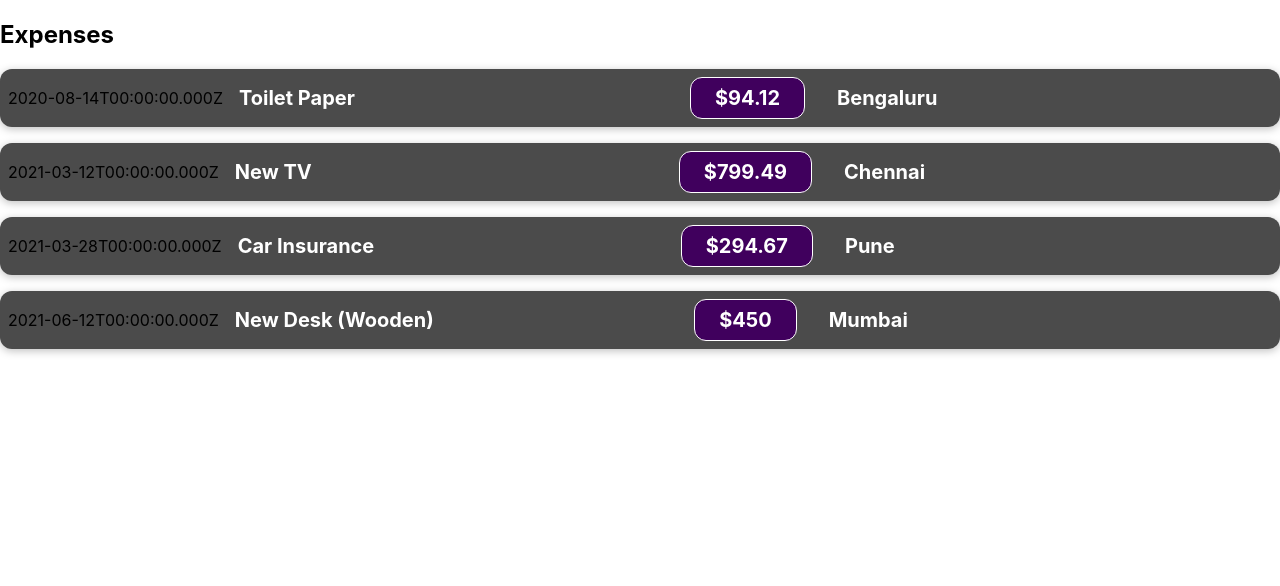
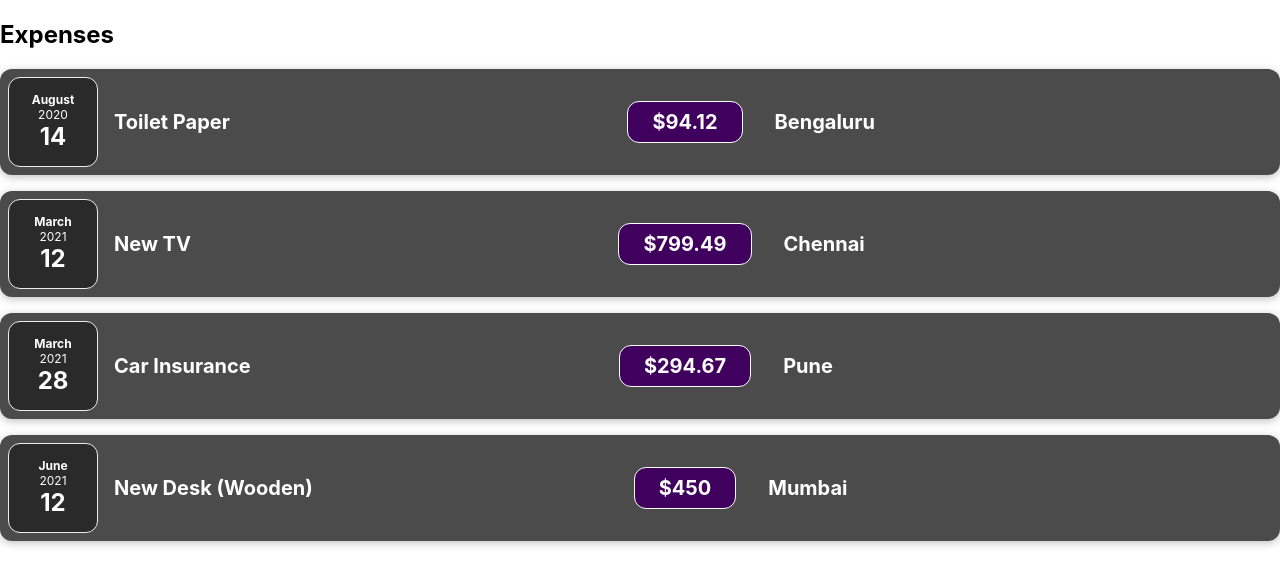
Before and after one commit to manupuranic/first-react-app, a React (Create React App) app: page / in a window 1280 px wide. Shown: the top 586 px of the page. Built offline with nearby package versions, Linux system fonts and the light colour scheme.

Commit message:
Making Components Smaller and Readable

```diff
--- /dev/null
+++ b/src/components/ExpenseDate.css
@@ -0,0 +1,26 @@
+.expense-date {
+  display: flex;
+  flex-direction: column;
+  width: 5.5rem;
+  height: 5.5rem;
+  border: 1px solid #ececec;
+  background-color: #2a2a2a;
+  color: white;
+  border-radius: 12px;
+  align-items: center;
+  justify-content: center;
+}
+
+.expense-date__month {
+  font-size: 0.75rem;
+  font-weight: bold;
+}
+
+.expense-date__year {
+  font-size: 0.75rem;
+}
+
+.expense-date__day {
+  font-size: 1.5rem;
+  font-weight: bold;
+}
--- /dev/null
+++ b/src/components/ExpenseDate.js
@@ -0,0 +1,16 @@
+import "./ExpenseDate.css";
+
+const ExpenseDate = (props) => {
+  const month = props.date.toLocaleString("en-US", { month: "long" });
+  const year = props.date.getFullYear();
+  const day = props.date.toLocaleString("en-US", { day: "2-digit" });
+  return (
+    <div className="expense-date">
+      <div className="expense-date__month">{month}</div>
+      <div className="expense-date__year">{year}</div>
+      <div className="expense-date__day">{day}</div>
+    </div>
+  );
+};
+
+export default ExpenseDate;
--- /dev/null
+++ b/src/components/ExpenseDetails.js
@@ -0,0 +1,13 @@
+import "./ExpenseItem.css";
+
+const ExpenseDetails = (props) => {
+  return (
+    <div className="expense-item__description">
+      <h2>{props.title}</h2>
+      <div className="expense-item__price">${props.amount}</div>
+      <h2>{props.location}</h2>
+    </div>
+  );
+};
+
+export default ExpenseDetails;
--- a/src/components/ExpenseItem.js
+++ b/src/components/ExpenseItem.js
@@ -1,14 +1,16 @@
 import "./ExpenseItem.css";
+import ExpenseDate from "./ExpenseDate";
+import ExpenseDetails from "./ExpenseDetails";
 
 const ExpenseItem = (props) => {
   return (
     <div className="expense-item">
-      <div>{props.date.toISOString()}</div>
-      <div className="expense-item__description">
-        <h2>{props.title}</h2>
-        <div className="expense-item__price">${props.amount}</div>
-        <h2>{props.location}</h2>
-      </div>
+      <ExpenseDate date={props.date} />
+      <ExpenseDetails
+        title={props.title}
+        amount={props.amount}
+        location={props.location}
+      />
     </div>
   );
 };
```
